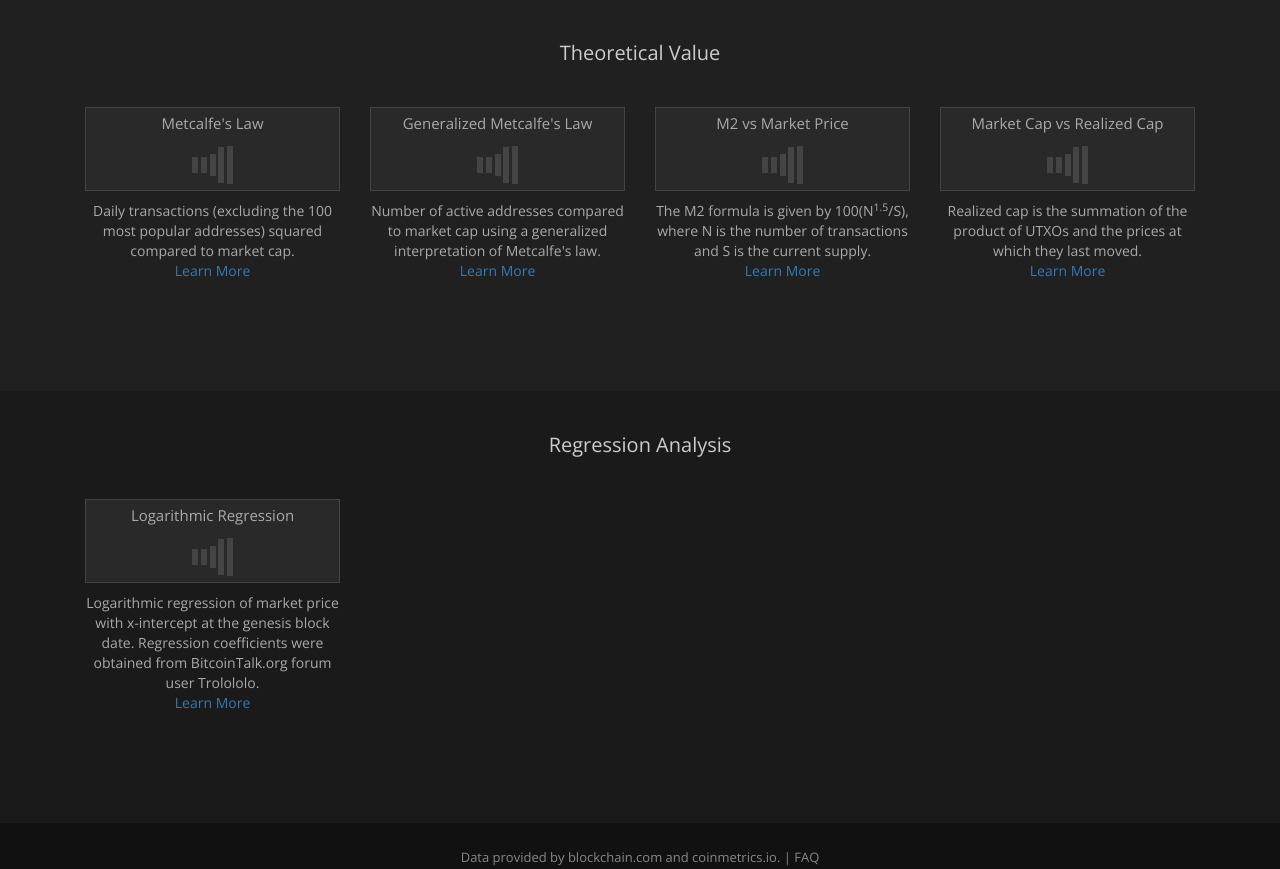
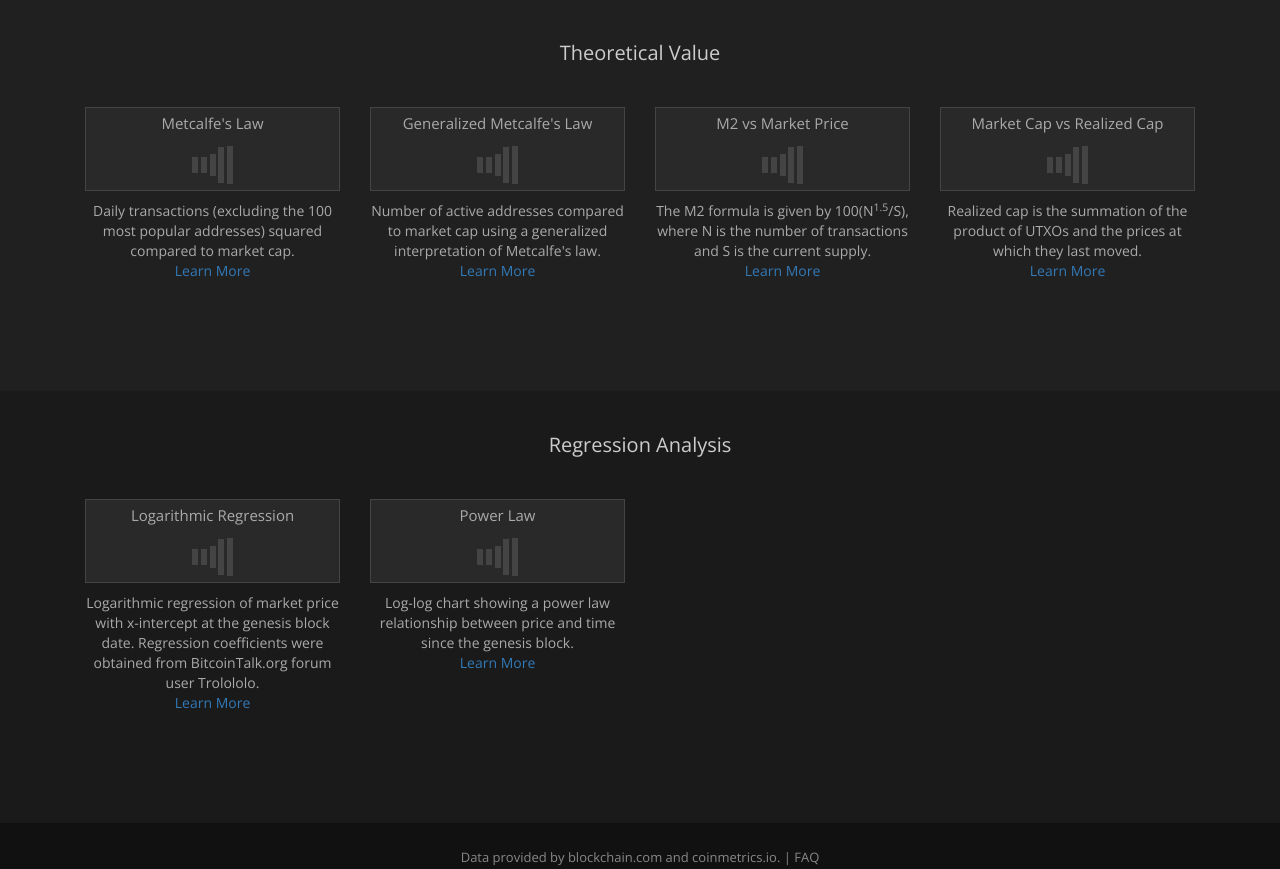
Before and after one commit to christosci/BitcoinTrajectory, a PHP site: page / in a window 1280 px wide. Shown: the part 179-1048 px from the top of the page. Run offline with PHP 8.4, Linux system fonts and the light colour scheme; some libraries are stand-ins or nearby versions.

Commit message:
add power law

```diff
--- a/index.php
+++ b/index.php
@@ -124,6 +124,29 @@
         </p>
       </div>
     </div>
+    <div class="col-md-3 col-sm-4 col-xs-12">
+      <div class="card">
+        <a href="charts/power_law.html" class="chart-link">
+          <div class="card-body">
+            <p class="card-title">Power Law</p>
+            <div id="thumbnail-6" class="thumbnail spinner">
+              <div class="rect1"></div>
+              <div class="rect2"></div>
+              <div class="rect3"></div>
+              <div class="rect4"></div>
+              <div class="rect5"></div>
+            </div>
+          </div>
+        </a>
+        <p class="card-text">
+          Log-log chart showing a power law relationship between price and time since the genesis block.<br />
+          <a
+            href="https://www.reddit.com/r/Bitcoin/comments/9cqi0k/bitcoin_power_law_over_10_year_period_all_the_way/"
+            >Learn More</a
+          >
+        </p>
+      </div>
+    </div>
   </div>
 </div>
 <?php include ("footer.html"); ?>
```
